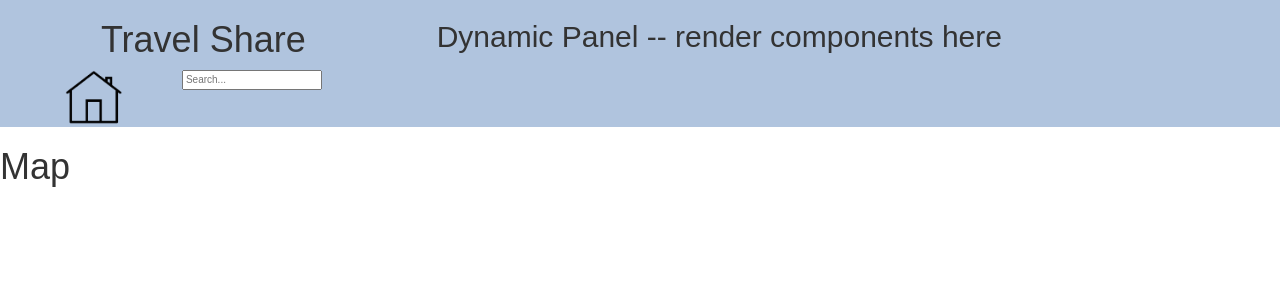
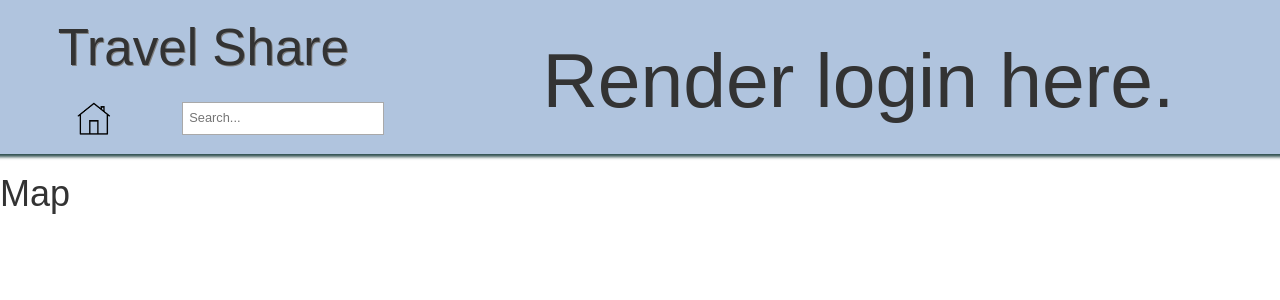
Before and after one commit to ivanmanan/jumblexplore, a React (Create React App) app in the folder client/: page / in a window 1280 px wide. Shown: the top 300 px of the page. Built offline with nearby package versions, Linux system fonts and the light colour scheme.

Commit message:
Renamed front-end files

```diff
--- a/client/src/App.jsx
+++ b/client/src/App.jsx
@@ -1,15 +1,16 @@
 import React, { Component } from 'react';
-import Fixed from './Fixed';
-import Dynamic from './Dynamic';
+import Navigation from './Navigation';
+import View from './View';
 
 // Initial component must be a login screen
 
 class App extends Component {
 
-  // Constructor to pass props to Fixed, Dynamic, and Maps components
+  // Constructor to pass props to Navigation, View, and Maps components
   constructor(props) {
     super(props);
     this.state = {
+      view: "login",
       username: '',
       userSearched: ''
     };
@@ -24,14 +25,14 @@ class App extends Component {
             col-md-4
             col-sm-5
             col-xs-5">
-            <Fixed/>
+            <Navigation/>
           </div>
 
           <div className="
             col-md-8
             col-sm-7
             col-xs-7">
-            <Dynamic/>
+            <View viewSelection={this.state.view}/>
           </div>
         </div>
 
--- a/client/src/Dynamic.jsx
+++ /dev/null
@@ -1,16 +0,0 @@
-import React, { Component } from 'react';
-
-
-class Dynamic extends Component {
-
-  render() {
-    return (
-      <div className="Dynamic">
-        <h2>Dynamic Panel -- render components here</h2>
-      </div>
-    );
-  }
-
-}
-
-export default Dynamic;
--- a/client/src/Fixed.jsx
+++ /dev/null
@@ -1,41 +0,0 @@
-import React, { Component } from 'react';
-
-
-class Fixed extends Component {
-
-  // on click of home icon show profile setting
-
-  render() {
-    return (
-      <div className="Fixed">
-        <div className="Title row">
-          <div className="text-center
-            col-md-12
-            col-sm-12
-            col-xs-12">
-            <h1>Travel Share</h1>
-          </div>
-          <div className="Icon text-center
-            col-md-4 col-md-offset-1
-            col-sm-4 col-sm-offset-1
-            col-xs-4 col-xs-offset-1">
-            <img id="home" src="/home.png" alt="Home"/>
-
-          </div>
-          <div className="searchBar text-left
-            col-md-7
-            col-sm-7
-            col-xs-7">
-            <form>
-              <input type="text"
-                     placeholder="Search..."/>
-            </form>
-          </div>
-
-        </div>
-      </div>
-    );
-  }
-}
-
-export default Fixed;
--- /dev/null
+++ b/client/src/Navigation.jsx
@@ -0,0 +1,55 @@
+import React, { Component } from 'react';
+
+
+class Navigation extends Component {
+  constructor(props) {
+    super(props);
+    this.onSubmit = this.handleSubmit.bind(this);
+  }
+
+  // Handle user search
+  handleSubmit(e) {
+    e.preventDefault();
+    console.log("Searching for " + this.refs.userSearch.value);
+  }
+
+    // on click of home icon show profile setting
+
+
+
+    render() {
+    return (
+      <div className="Navigation">
+        <div className="Title row">
+          <div className="Title text-center
+            col-md-12
+            col-sm-12
+            col-xs-12">
+            <h1>Travel Share</h1>
+          </div>
+          <div className="Icon text-center
+            col-md-4 col-md-offset-1
+            col-sm-4 col-sm-offset-1
+            col-xs-4 col-xs-offset-1">
+            <img id="home" src="/home.png" alt="Home"/>
+
+          </div>
+          <div className="search text-left
+            col-md-7
+            col-sm-7
+            col-xs-7">
+            <form onSubmit={this.onSubmit}>
+              <input id="searchBar"
+                     type="text"
+                     placeholder="Search..."
+                     ref="userSearch"/>
+            </form>
+          </div>
+
+        </div>
+      </div>
+    );
+  }
+}
+
+export default Navigation;
--- /dev/null
+++ b/client/src/View.jsx
@@ -0,0 +1,34 @@
+import React, { Component } from 'react';
+
+
+class View extends Component {
+
+  getView() {
+    switch(this.props.viewSelection) {
+      case "profile":
+        return (
+          <h2>Render profile here.</h2>
+        );
+      case "photos":
+        return (
+          <h2>Render user's photos here.</h2>
+        );
+      case "login":
+      default:
+        return (
+          <h2>Render login here.</h2>
+        );
+    }
+  }
+
+  render() {
+    return (
+      <div className="View text-center">
+        {this.getView()}
+      </div>
+    );
+  }
+
+}
+
+export default View;
--- a/client/src/styles.css
+++ b/client/src/styles.css
@@ -9,28 +9,45 @@ body {
     height: 100%;
     font-size: 100%;
 }
+
 /* Entire Top Panel */
 .Panel {
     background-color: lightsteelblue;
+    box-shadow: 0 0 3px 3px darkslategray;
 }
 
-/* Fixed */
-
+/* Navigation */
+.Title h1 {
+    font-size: 4vw;
+    margin-bottom: 2vw;
+    text-shadow: 1px 1px gray;
+}
 #home {
-    max-width: 50%;
-    max-height: 50%;
+    max-width: 30%;
+    max-height: 30%;
     width: auto;
     height: auto;
 }
-
 #home:hover {
     background-color: silver;
     cursor: pointer;
 }
+#searchBar {
+    margin-bottom: 1.5vw;
+    width: 90%;
+    padding: 0.5vw 0.5vw;
+    box-sizing: border-box;
+    border: 0.1vw solid darkgray;
+    font-size: 1vw;
+}
 
-
-/* Dynamic */
-
+/* View */
+.View {
+    margin-top: 3vw;
+}
+.View h2 {
+    font-size: 6vw;
+}
 
 /* Maps */
 .Maps { }
```
